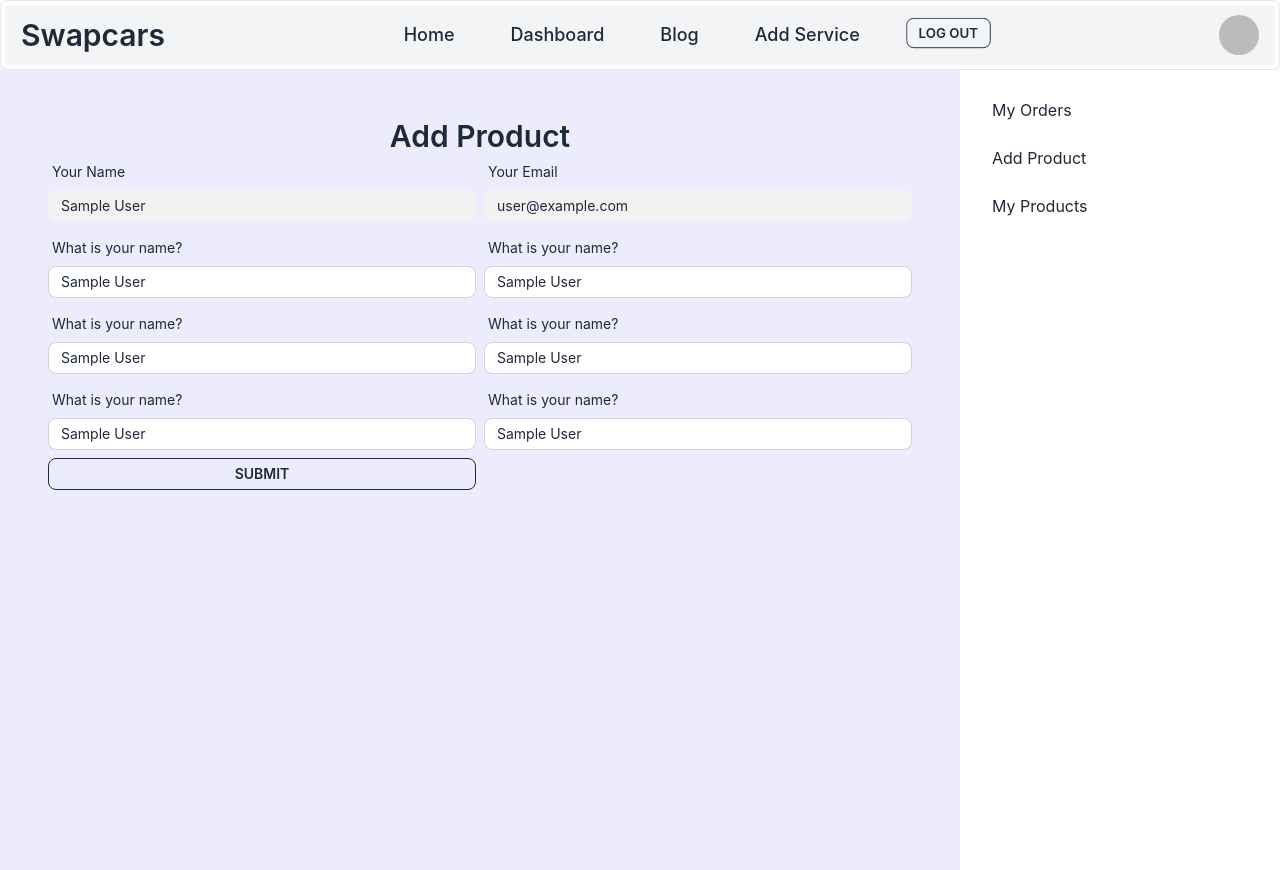
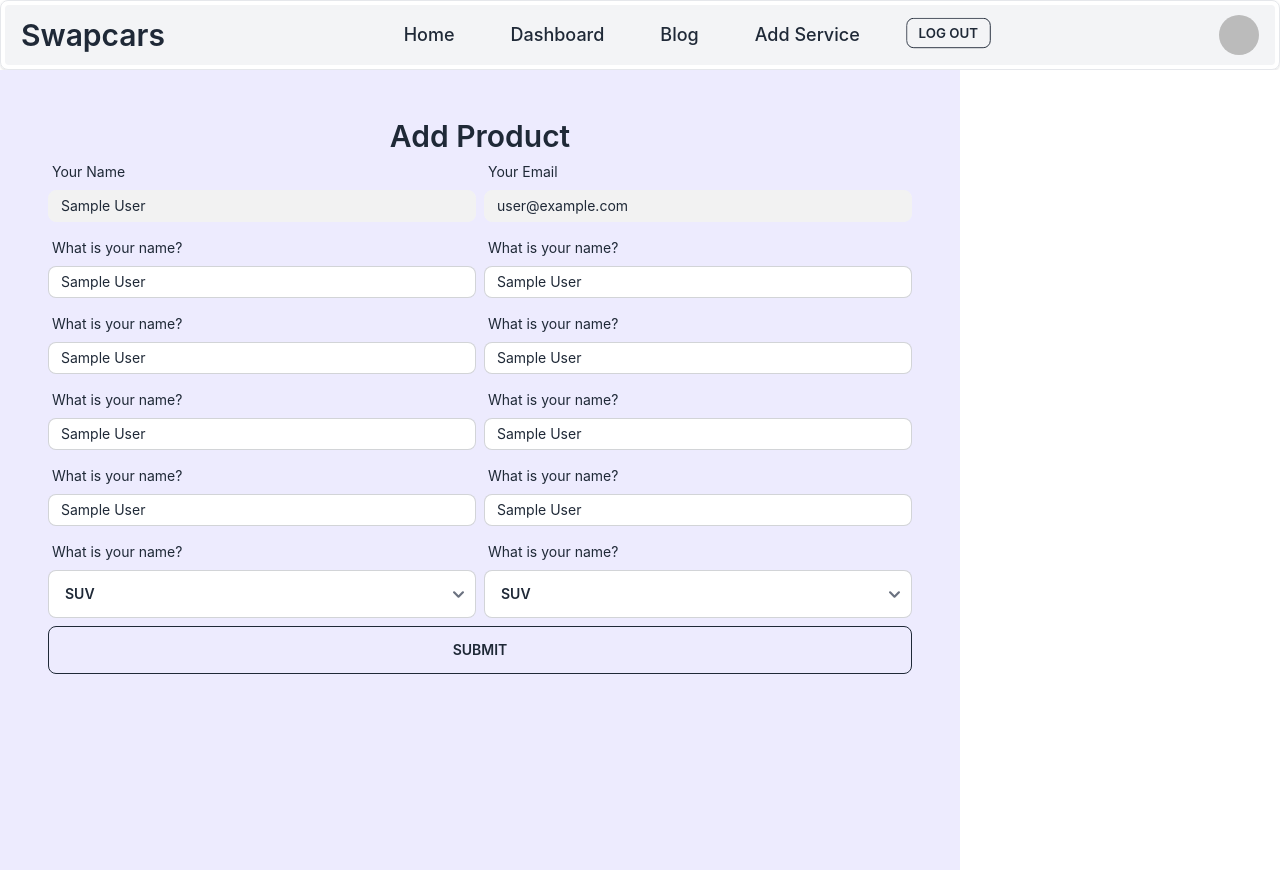
Before and after one commit to abdulhakim10/swapcars-client-side, a React (Create React App) app: page /dashboard/addproduct in a window 1280 px wide. Built offline with nearby package versions, Linux system fonts and the light colour scheme; no server answers; sample sign-in values are in the browser's storage.

Commit message:
create custom hooks to manage dashboard

```diff
--- a/src/Layouts/DashboardLayout.js
+++ b/src/Layouts/DashboardLayout.js
@@ -2,12 +2,16 @@ import React, { useContext } from 'react';
 import { Link, Outlet } from 'react-router-dom';
 import { AuthContext } from '../contexts/AuthProvider';
 import useAdmin from '../hooks/useAdmin';
+import useSeller from '../hooks/useSeller';
+import useTaker from '../hooks/useTaker';
 import Header from '../pages/shared/Navbar/Header';
 
 
 const DashboardLayout = () => {
   const {user} = useContext(AuthContext);
   const [isAdmin] = useAdmin(user.email);
+  const [isSeller] = useSeller(user.email);
+  const [isTaker] = useTaker(user?.email);
     return (
         <div>
             <Header></Header>
@@ -21,9 +25,17 @@ const DashboardLayout = () => {
     <label htmlFor="dashboard-drawer" className="drawer-overlay"></label>
     <ul className="menu p-4 w-80 bg-base-100 text-base-content">
 
-      <li ><Link to='/dashboard'>My Orders</Link></li>
+
+     {isTaker &&  <li ><Link to='/dashboard'>My Orders</Link></li>}
+
+
+      {
+      isSeller &&
+      <>
       <li><Link to='/dashboard/addproduct'>Add Product</Link></li>
       <li><Link to='/dashboard/myproducts'>My Products</Link></li>
+      </>
+      }
 
       {isAdmin &&
         <>
--- /dev/null
+++ b/src/hooks/useSeller.js
@@ -0,0 +1,22 @@
+import { useEffect, useState } from "react";
+
+
+const useSeller = (email) => {
+    const [isSeller, setIsSeller] = useState(false);
+    const [isSellerLoading, setIsSellerLoading] = useState(true);
+
+    useEffect(() => {
+        if(email){
+            fetch(`http://localhost:5000/users/seller/${email}`)
+            .then(res => res.json())
+            .then(data => {
+                console.log(data);
+                setIsSeller(data.isSeller);
+                setIsSellerLoading(false);
+            })
+        }
+    },[email])
+    return [isSeller,isSellerLoading];
+};
+
+export default useSeller;
--- /dev/null
+++ b/src/hooks/useTaker.js
@@ -0,0 +1,19 @@
+import { useEffect, useState } from "react"
+
+
+const useTaker = email => {
+    const [isTaker, setIsTaker] = useState(false);
+
+    useEffect(() => {
+        if(email){
+            fetch(`http://localhost:5000/users/taker/${email}`)
+        .then(res => res.json())
+        .then(data => {
+            setIsTaker(data.isTaker);
+        })
+        }
+    },[email])
+    return [isTaker];
+}
+
+export default useTaker;
--- a/src/pages/Dashboard/AddProduct/AddProduct.js
+++ b/src/pages/Dashboard/AddProduct/AddProduct.js
@@ -3,11 +3,16 @@ import { useForm } from 'react-hook-form';
 import { AuthContext } from '../../../contexts/AuthProvider';
 
 const AddProduct = () => {
-    const {user} = useContext(AuthContext);
-    const {register, handleSubmit, formState: { errors }} = useForm();
+    const { user } = useContext(AuthContext);
+    const { register, handleSubmit, formState: { errors } } = useForm();
 
     const handleAddProduct = data => {
-        console.log('addProduct', data);
+        // console.log('addProduct', data);
+
+        const newData = { seller : {name: data.name,
+            email: data.email}}
+
+        console.log(newData)
     }
     return (
         <div className='m-12'>
@@ -25,7 +30,7 @@ const AddProduct = () => {
                         })}
 
                             disabled
-                        type="text" placeholder="Enter Product Name" className="input input-bordered input-sm w-full "/>
+                            type="text" placeholder="Enter Product Name" className="input input-bordered input-sm w-full " />
                     </div>
                     <div>
                         <label className="label">
@@ -94,7 +99,45 @@ const AddProduct = () => {
                         {errors.name && <p className="text-red-600">{errors.name?.message}</p>}
                     </div>
                     <div>
-                    <input type="submit" className="btn btn-outline btn-sm w-full" />
+                        <label className="label">
+                            <span className="label-text">What is your name?</span>
+                        </label>
+                        <input {...register('name', {
+                            required: 'Name is required'
+                        })} type="text" placeholder="Type here" className="input input-bordered input-sm w-full " />
+                        {errors.name && <p className="text-red-600">{errors.name?.message}</p>}
+                    </div>
+                    <div>
+                        <label className="label">
+                            <span className="label-text">What is your name?</span>
+                        </label>
+                        <input {...register('name', {
+                            required: 'Name is required'
+                        })} type="text" placeholder="Type here" className="input input-bordered input-sm w-full " />
+                        {errors.name && <p className="text-red-600">{errors.name?.message}</p>}
+                    </div>
+                    <div>
+                        <label className="label">
+                            <span className="label-text">What is your name?</span>
+                        </label>
+                        <select {...register('category')} className="select select-bordered w-full ">
+                            <option  selected>SUV</option>
+                            <option>Van</option>
+                            <option>Sedan</option>
+                        </select>
+                    </div>
+                    <div>
+                        <label className="label">
+                            <span className="label-text">What is your name?</span>
+                        </label>
+                        <select {...register('id')} className="select select-bordered w-full ">
+                            <option value='01' selected>SUV</option>
+                            <option value='03'>Van</option>
+                            <option value='02'>Sedan</option>
+                        </select>
+                    </div>
+                    <div className='md:col-span-2'>
+                        <input type="submit" className="btn btn-outline  w-full" />
                     </div>
                 </form>
             </div>
--- a/src/pages/Dashboard/MyBookings/MyBookings.js
+++ b/src/pages/Dashboard/MyBookings/MyBookings.js
@@ -19,9 +19,9 @@ const MyBookings = () => {
         }
     })
 
-    if(isLoading){
-        return <h2 className="text-3xl font-bold">Loading...</h2>
-    }
+    // if(isLoading){
+    //     return <h2 className="text-3xl font-bold">Loading...</h2>
+    // }
 
     return (
         <div className='m-12'>
```
Lines whose indentation alone changed are shown as unchanged.
